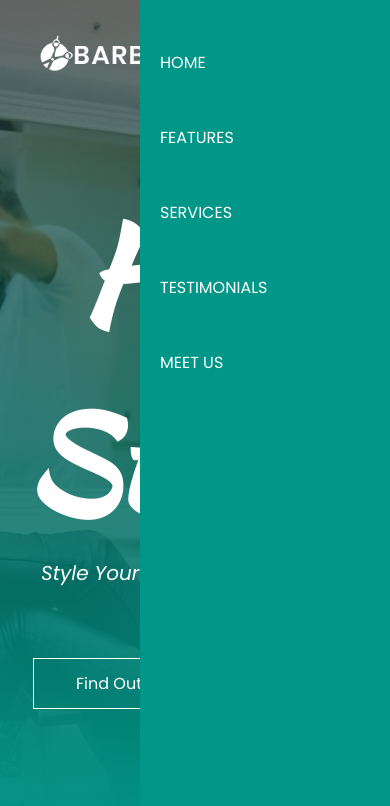
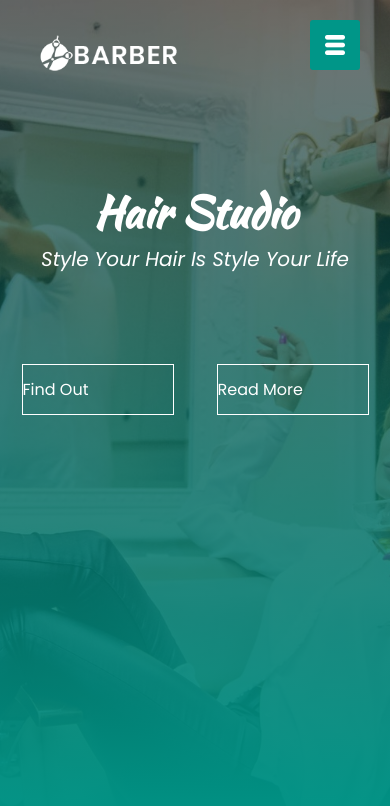
Before and after one commit to Pankajakshan-Vineeth/CSS-responsive-website, a plain HTML site: page index.html in a window 390 px wide. Drawn offline with Linux system fonts and the light colour scheme.

Commit message:
side nav completed

```diff
--- a/index.html
+++ b/index.html
@@ -11,7 +11,6 @@
       rel="stylesheet"
     />
     <link rel="stylesheet" href="stye.css" />
-    <script src="script.js" defer></script>
   </head>
   <body>
     <section id="banner">
@@ -24,7 +23,6 @@
         <a href="#"><span></span>Find Out</a>
         <a href="#"><span></span>Read More</a>
       </div>
-
     </section>
     <div id="sideNav">
       <nav>
@@ -37,5 +35,26 @@
         </ul>
       </nav>
     </div>
+    <div id="menuBtn">
+      <img src="assets/menu.png" id="menu" />
+    </div>
+
+    <script>
+      const menuButton = document.getElementById("menuBtn");
+      const sideNav = document.getElementById("sideNav");
+      const menu = document.getElementById("menu");
+
+      sideNav.style.right = "-250px";
+
+      menuButton.addEventListener("click", () => {
+        if (sideNav.style.right === "-250px") {
+          sideNav.style.right = "0px";
+          menu.src = "assets/close.png";
+        } else {
+          sideNav.style.right = "-250px";
+          menu.src = "assets/menu.png";
+        }
+      });
+    </script>
   </body>
 </html>
--- a/stye.css
+++ b/stye.css
@@ -79,10 +79,11 @@
     width: 250px;
     height: 100vh;
     position: fixed;
-    right: 0;
+    right: -250px;
     top: 0;
     background: #009688;
     z-index: 2;
+    transition: 0.5s;
 }
 nav ul li {
     list-style: none;
@@ -93,3 +94,30 @@ nav ul li a {
     text-decoration: none;
     color: #fff;
 }
+#menuBtn {
+    width: 50px;
+    height: 50px;
+    background: #009688;
+    text-align: center;
+    position: fixed;
+    right: 30px;
+    top: 20px;
+    border-radius: 3px;
+    z-index: 3;
+    cursor: pointer;
+}
+
+#menuBtn img{
+    width: 20px;
+    margin-top: 15px;
+}
+
+@media screen and (max-width: 770px) {
+  .banner-text h1 {
+    font-size: 44px;
+  }
+  .banner-btn a {
+    display: block;
+    margin: 20px auto;
+  }
+}
```
Also changed, not shown: script.js (deleted). Lines whose indentation alone changed are shown as unchanged.
